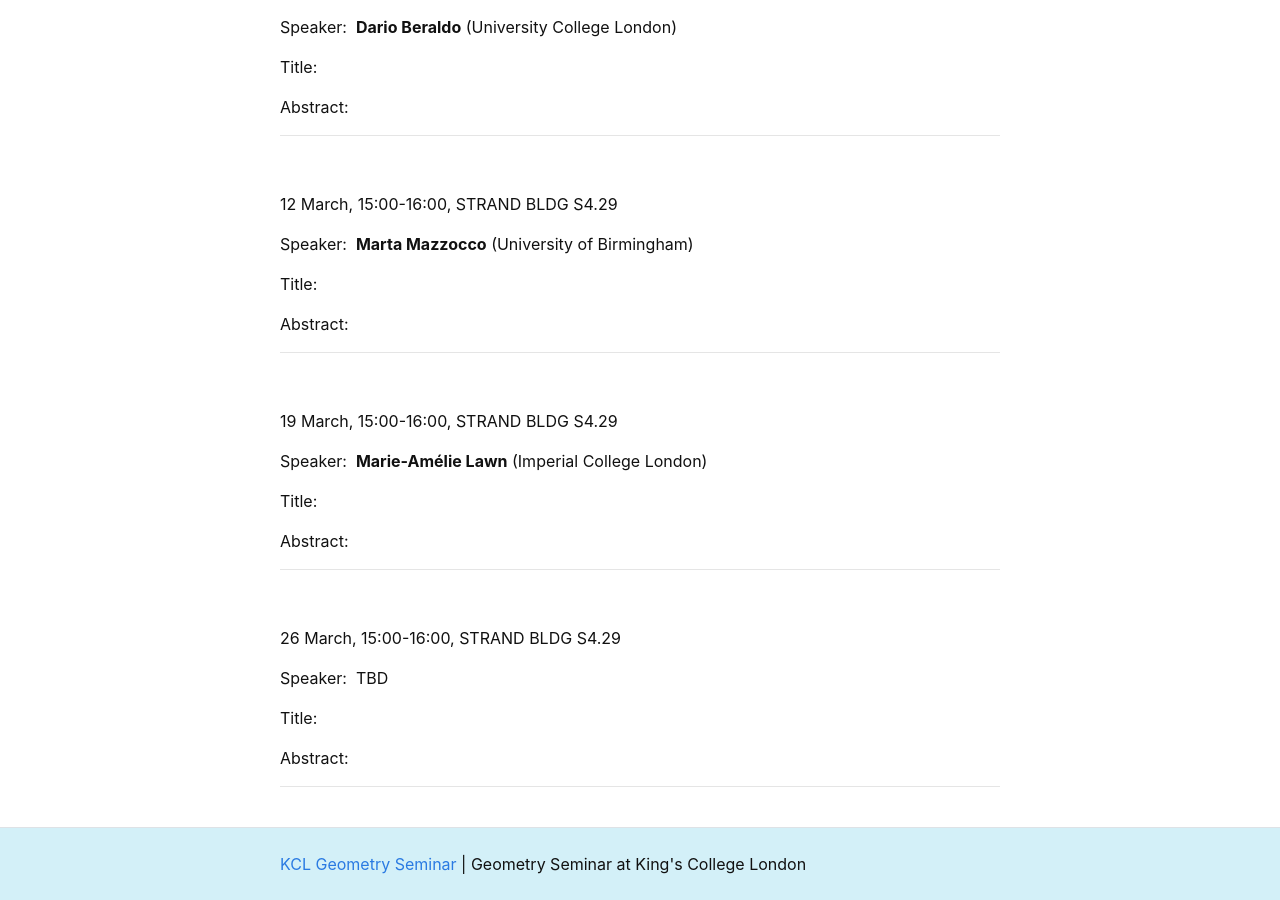
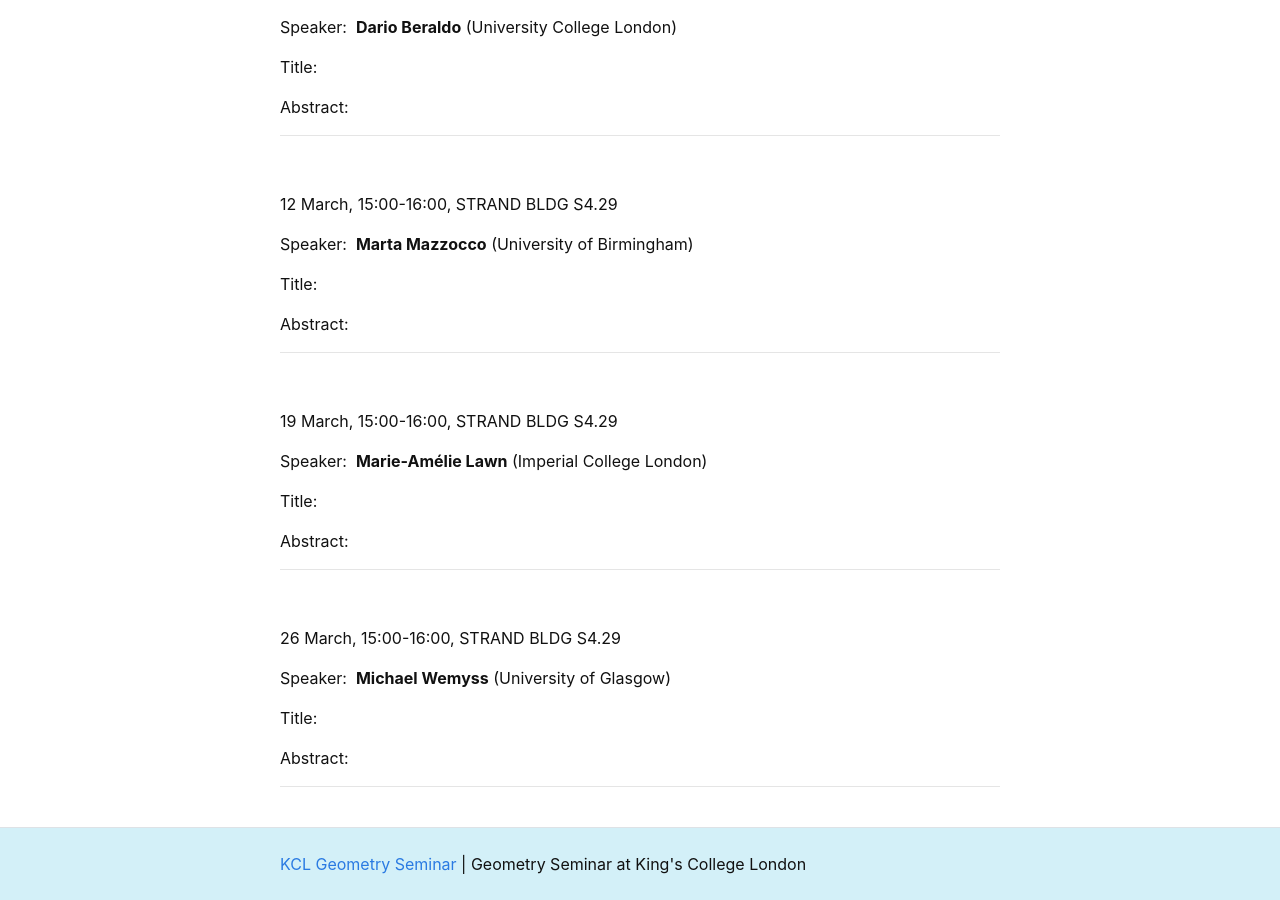
Before and after one commit to kcl-geometry-seminar/kcl-geometry-seminar.github.io, a Jekyll site: the page built from pages/index.md, in a window 1280 px wide and 900 px high, scrolled down 1769 px. Built offline with Jekyll 4.4.1, drawn with Linux system fonts in a browser that asks for light colours; a script that is not in the unit is left out.

Commit message:
Update index.md
Added Michael Wemyss

```diff
--- a/pages/index.md
+++ b/pages/index.md
@@ -127,7 +127,7 @@ Abstract:&nbsp;
 
 26 March, 15:00-16:00, STRAND BLDG S4.29
 
-Speaker:&nbsp; TBD
+Speaker:&nbsp; **Michael Wemyss** (University of Glasgow)
 
 Title:&nbsp;
 
```
